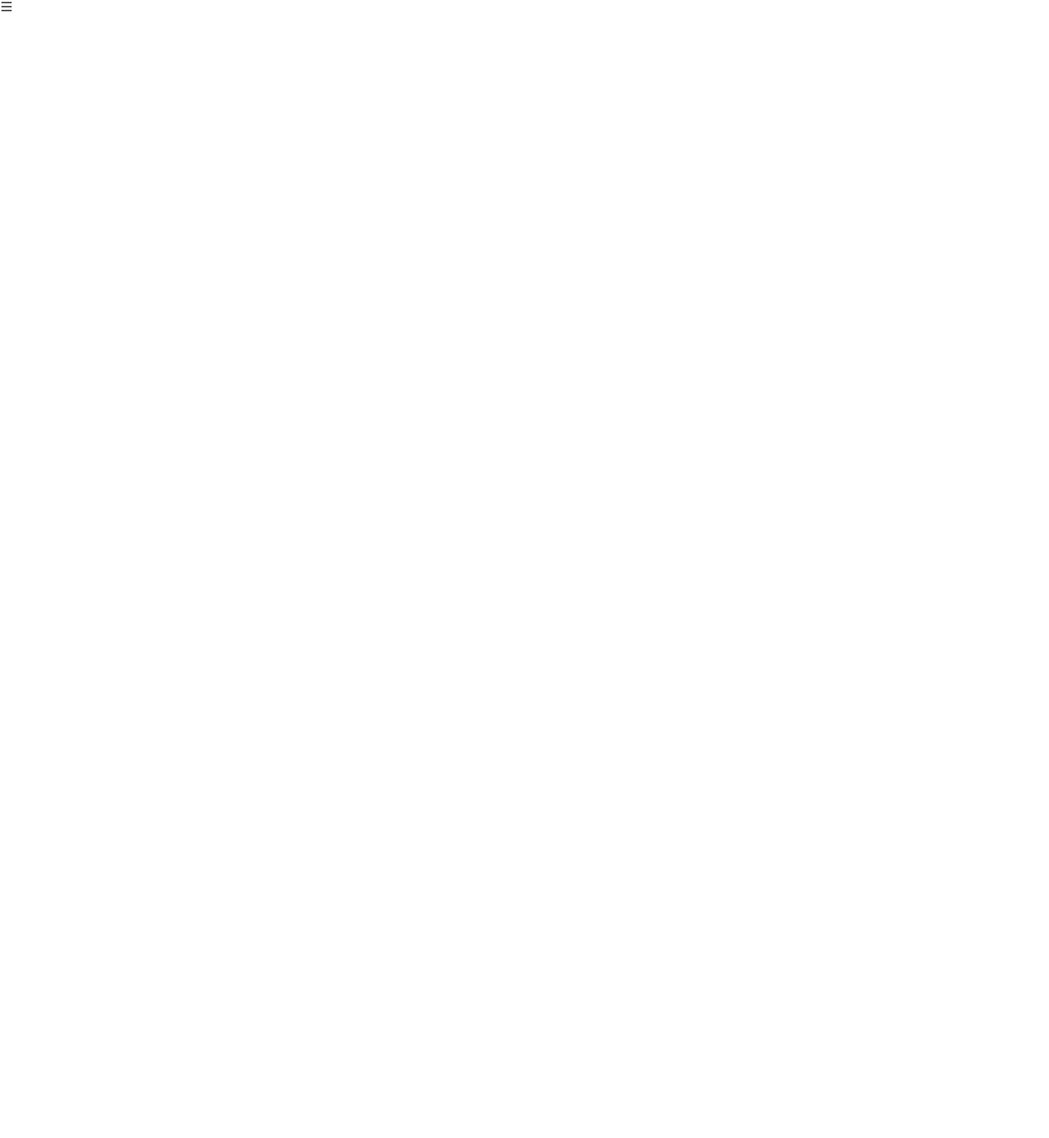
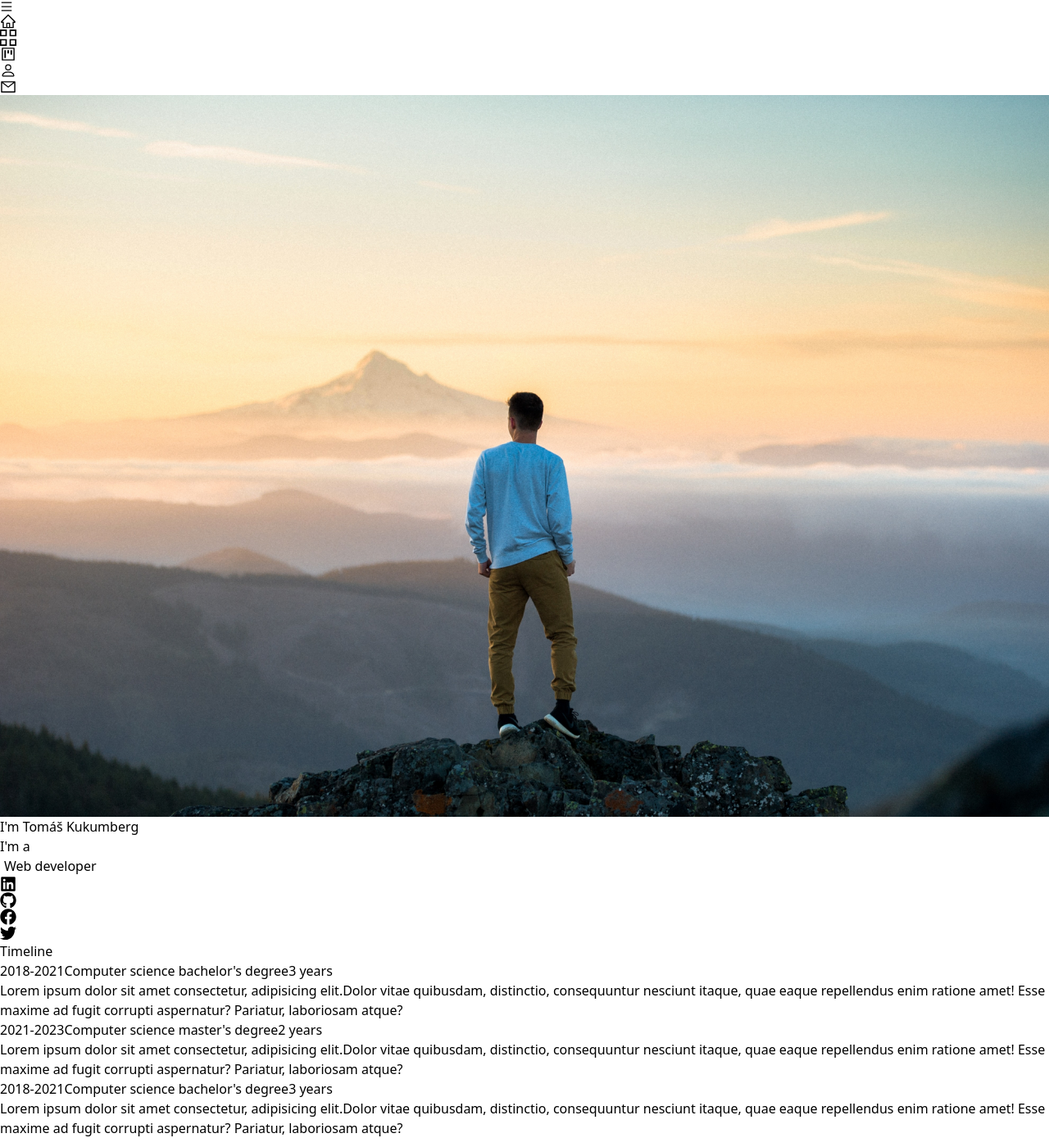
Before and after one commit to TomasKukumberg/React-portfolio, a React (Vite) app: page / in a window 1280 px wide. Shown: the whole page at 82% size. Before the commit the page ends 800 px from the top, so only its background shows below. Built offline with nearby package versions, Linux system fonts and the light colour scheme.

Commit message:
add timeline component

```diff
--- a/package.json
+++ b/package.json
@@ -12,7 +12,8 @@
   "dependencies": {
     "react": "^18.2.0",
     "react-dom": "^18.2.0",
-    "react-icons": "^4.10.1"
+    "react-icons": "^4.10.1",
+    "react-type-animation": "^3.1.0"
   },
   "devDependencies": {
     "@types/react": "^18.2.14",
--- a/src/App.jsx
+++ b/src/App.jsx
@@ -1,11 +1,15 @@
 import { useState } from 'react'
 import Sidenav from './components/Sidenav'
+import Main from './components/Main'
+import Timeline from './components/Timeline'
 
 function App() {
 
   return (
     <>
       <Sidenav />
+      <Main />
+      <Timeline />
     </>
   )
 }
--- /dev/null
+++ b/src/components/Main.jsx
@@ -0,0 +1,46 @@
+import React from 'react'
+import nature from '../assets/nature-person.jpg'
+import { TypeAnimation } from 'react-type-animation'
+import { FaLinkedin, FaGithub, FaFacebook, FaTwitter } from 'react-icons/fa'
+
+const Main = () => {
+    return (
+        <div id='main'>
+            <img src={nature} alt="" className='w-full h-screen object-cover object-left' />
+            <div className='w-full h-screen absolute top-0 left-0 bg-white/50'>
+                <div className='max-w-[700px] m-auto h-full w-full flex flex-col justify-center items-center'> {/*lg:items-start*/}
+                    <h1 className='sm:text-5xl text-4xl font-bold text-gray-800'>I'm Tomáš Kukumberg</h1>
+                    <h2 className='flex sm:text-3xl text-2xl pt-4 text-gray-800'>I'm a
+                        <TypeAnimation
+                            sequence={[
+                                // Same substring at the start will only be typed out once, initially
+                                'Frontend developer',
+                                2000, // wait 1s before replacing "Mice" with "Hamsters"
+                                'Web developer',
+                                2000,
+                                'Coder',
+                                2000,
+                                'Tech enthusiast',
+                                2000,
+                                'CSS and Javascript enjoyer',
+                                2000
+                            ]}
+                            wrapper="div"
+                            speed={50}
+                            style={{ fontSize: '1em', paddingLeft: '5px' }}
+                            repeat={Infinity}
+                        />
+                    </h2>
+                    <div className='flex justify-between pt-6 max-w-[200px] w-full'>
+                        <FaLinkedin className='cursor-pointer' size={20} />
+                        <FaGithub className='cursor-pointer' size={20} />
+                        <FaFacebook className='cursor-pointer' size={20} />
+                        <FaTwitter className='cursor-pointer' size={20} />
+                    </div>
+                </div>
+            </div>
+        </div>
+    )
+}
+
+export default Main
--- a/src/components/Sidenav.jsx
+++ b/src/components/Sidenav.jsx
@@ -21,27 +21,46 @@ const Sidenav = () => {
                         <AiOutlineHome size={20} />
                         <span className='pl-4'>Home</span>
                     </a>
-                    <a href="#main" className='w-[75%] flex justify-center rounded-full shadow-lg bg-gray-100 shadow-gray-400 m-2 p-4 cursor-pointer hover:scale-110 ease-in duration-200'>
+                    <a href="#work" className='w-[75%] flex justify-center rounded-full shadow-lg bg-gray-100 shadow-gray-400 m-2 p-4 cursor-pointer hover:scale-110 ease-in duration-200'>
                         <GrProjects size={20} />
                         <span className='pl-4'>Work</span>
                     </a>
-                    <a href="#main" className='w-[75%] flex justify-center rounded-full shadow-lg bg-gray-100 shadow-gray-400 m-2 p-4 cursor-pointer hover:scale-110 ease-in duration-200'>
+                    <a href="#projects" className='w-[75%] flex justify-center rounded-full shadow-lg bg-gray-100 shadow-gray-400 m-2 p-4 cursor-pointer hover:scale-110 ease-in duration-200'>
                         <AiOutlineProject size={20} />
                         <span className='pl-4'>Projects</span>
                     </a>
-                    <a href="#main" className='w-[75%] flex justify-center rounded-full shadow-lg bg-gray-100 shadow-gray-400 m-2 p-4 cursor-pointer hover:scale-110 ease-in duration-200'>
+                    <a href="#person" className='w-[75%] flex justify-center rounded-full shadow-lg bg-gray-100 shadow-gray-400 m-2 p-4 cursor-pointer hover:scale-110 ease-in duration-200'>
                         <BsPerson size={20} />
                         <span className='pl-4'>Resume</span>
                     </a>
-                    <a href="#main" className='w-[75%] flex justify-center rounded-full shadow-lg bg-gray-100 shadow-gray-400 m-2 p-4 cursor-pointer hover:scale-110 ease-in duration-200'>
+                    <a href="#contact" className='w-[75%] flex justify-center rounded-full shadow-lg bg-gray-100 shadow-gray-400 m-2 p-4 cursor-pointer hover:scale-110 ease-in duration-200'>
                         <AiOutlineMail size={20} />
                         <span className='pl-4'>Contact</span>
                     </a>
                 </div>
             ) : (
                 ''
-            )
-        }
+            )}
+
+        <div className='md:block hidden fixed top-[25%] z-10'>
+            <div className='flex flex-col'>
+                <a href="#main" className='rounded-full shadow-lg bg-gray-100 shadow-gray-400 m-2 p-4 cursor-pointer hover:scale-110 ease-in duration-300'>
+                    <AiOutlineHome size={20}/>
+                </a>
+                <a href="#work" className='rounded-full shadow-lg bg-gray-100 shadow-gray-400 m-2 p-4 cursor-pointer hover:scale-110 ease-in duration-300'>
+                    <GrProjects size={20}/>
+                </a>
+                <a href="#projects" className='rounded-full shadow-lg bg-gray-100 shadow-gray-400 m-2 p-4 cursor-pointer hover:scale-110 ease-in duration-300'>
+                    <AiOutlineProject size={20}/>
+                </a>
+                <a href="#person" className='rounded-full shadow-lg bg-gray-100 shadow-gray-400 m-2 p-4 cursor-pointer hover:scale-110 ease-in duration-300'>
+                    <BsPerson size={20}/>
+                </a>
+                <a href="#contact" className='rounded-full shadow-lg bg-gray-100 shadow-gray-400 m-2 p-4 cursor-pointer hover:scale-110 ease-in duration-300'>
+                    <AiOutlineMail size={20}/>
+                </a>
+            </div>
+        </div>
     </div>
   )
 }
--- /dev/null
+++ b/src/components/Timeline.jsx
@@ -0,0 +1,44 @@
+import React from 'react'
+import TimelineItem from './TimelineItem'
+
+const data = [
+    {
+        year: '2018-2021',
+        title: "Computer science bachelor's degree",
+        duration: '3 years',
+        details: 'Lorem ipsum dolor sit amet consectetur, adipisicing elit.Dolor vitae quibusdam, distinctio, consequuntur nesciunt itaque, quae eaque repellendus enim ratione amet! Esse maxime ad fugit corrupti aspernatur? Pariatur, laboriosam atque?'
+    },
+    {
+        year: '2021-2023',
+        title: "Computer science master's degree",
+        duration: '2 years',
+        details: 'Lorem ipsum dolor sit amet consectetur, adipisicing elit.Dolor vitae quibusdam, distinctio, consequuntur nesciunt itaque, quae eaque repellendus enim ratione amet! Esse maxime ad fugit corrupti aspernatur? Pariatur, laboriosam atque?'
+    },
+    {
+        year: '2018-2021',
+        title: "Computer science bachelor's degree",
+        duration: '3 years',
+        details: 'Lorem ipsum dolor sit amet consectetur, adipisicing elit.Dolor vitae quibusdam, distinctio, consequuntur nesciunt itaque, quae eaque repellendus enim ratione amet! Esse maxime ad fugit corrupti aspernatur? Pariatur, laboriosam atque?'
+    }
+]
+
+const Timeline = () => {
+    return (
+        <div id='timeline' className='max-w-[1040px] m-auto md:pl-20 p-4 py-16'>
+            <h1 className='text-4xl font-bold text-center text-[#001b5e]'>Timeline</h1>
+            {
+                data.map((item, idx) => (
+                    <TimelineItem
+                        key={idx}
+                        year={item.year}
+                        title={item.title}
+                        duration={item.duration}
+                        details={item.details}
+                    />
+                ))
+            }
+        </div>
+    )
+}
+
+export default Timeline
--- /dev/null
+++ b/src/components/TimelineItem.jsx
@@ -0,0 +1,19 @@
+import React from 'react'
+
+const TimelineItem = ({year, title, duration, details}) => {
+    return (
+        <ol className='flex flex-col md:flex-row relative border-l border-stone-200'>
+            <li className='mb-10 ml-4 '>
+                <div className='absolute w-3 h-3 bg-stone-200 rounded-full mt-1.5 -left-1.5 border-white' />
+                <p className='flex flex-wrap gap-4 flex-row items-center justify-start text-xs md:text-sm'>
+                    <span className='inline-block px-2 py-1 font-semibold text-white bg-[#001b5e] rounded-md'>{year}</span>
+                    <span className='text-lg font-semibold text-[#001b5e]'>{title}</span>
+                    <span className='my-1 text-sm font-normal leading-none text-stone-400'>{duration}</span>
+                </p>
+                <p className='my-2 text-base font-normal text-stone-500'>{details}</p>
+            </li>
+        </ol>
+    )
+}
+
+export default TimelineItem
```
Also changed, not shown: src/assets/nature-person.jpg (added), 1 other file (tests, documents, lock files or other folders).
